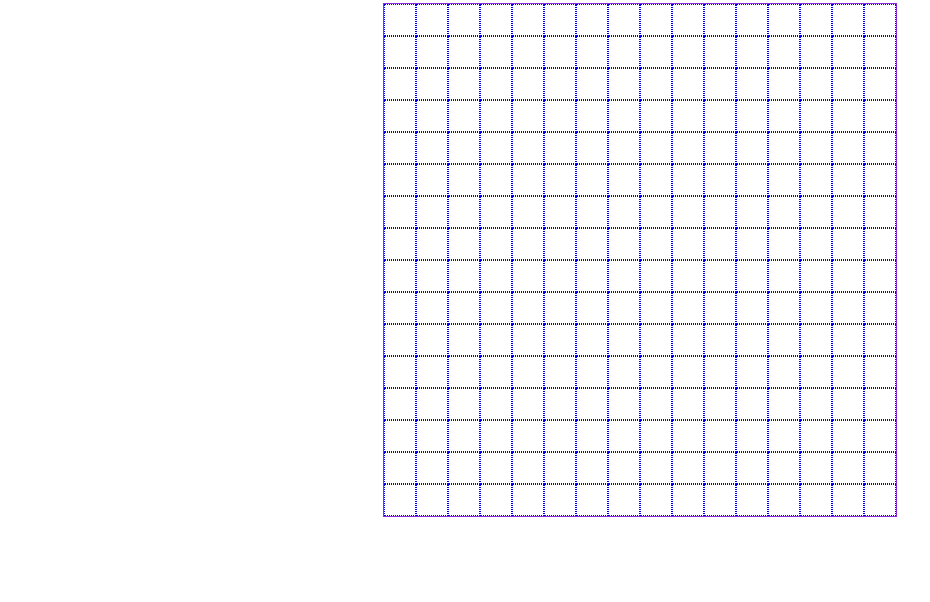
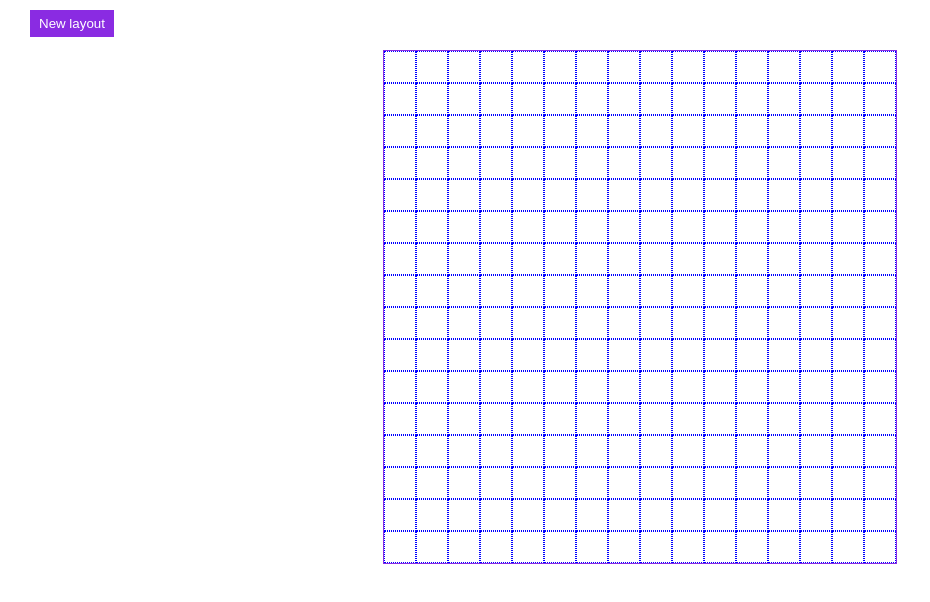
Before and after one commit to abhay-bc/etch-a-sketch, a plain HTML site: page index.html in a window 1280 px wide. Shown: the whole page, without its empty margins (0-930 px from the left). Drawn offline with Linux system fonts and the light colour scheme.

Commit message:
btn styled

```diff
--- a/index.html
+++ b/index.html
@@ -7,9 +7,16 @@
     <title>Etch A Sketch | Abhaya</title>
 
     <link rel="stylesheet" href="./style.css">
+    <style>
+
+    </style>
 
 </head>
 <body>
+    <div class="btn-container">
+        <button onclick="newlayout()" class="btn">New layout</button>
+    </div>
+
     <div class="container"></div>
     <script src="./script.js"></script>
 </body>
--- a/style.css
+++ b/style.css
@@ -2,6 +2,21 @@
     margin: 0;
     padding: 0;
     box-sizing: border-box;
+}
+
+.btn-container{
+    padding: 10px 30px;
+}
+
+.btn{
+    padding: 5px 8px;
+    background-color: blueviolet;
+    color: white;
+    border: 1px dotted hsl(271, 76%, 53%);
+}
+
+.btn:hover{
+    background-color: hsl(271, 23%, 50%);
 }
 
 .container {
```
Also changed, not shown: script.js (line endings or trailing spaces).
